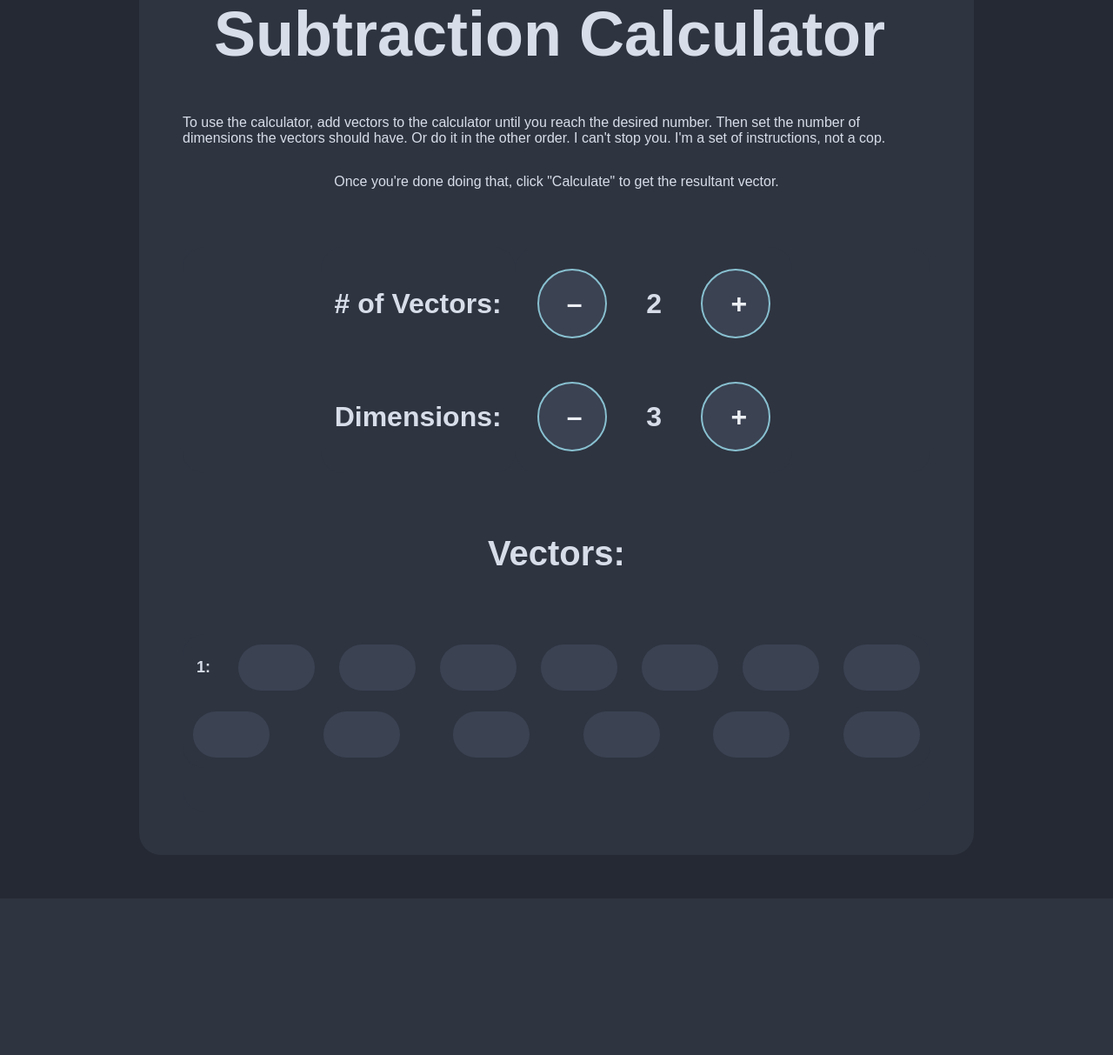
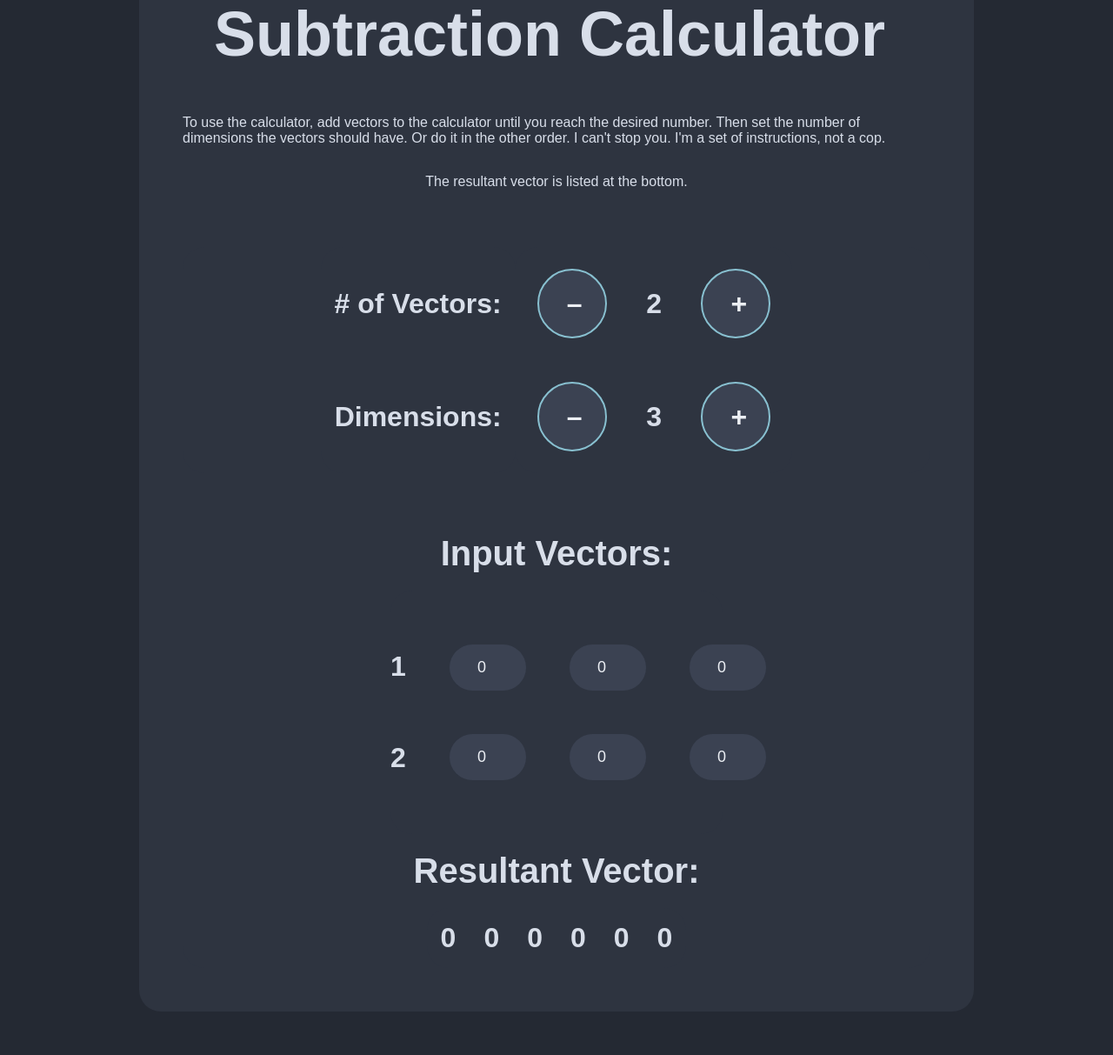
Before and after one commit to BlackHat-Magic/Lukeh.xyz, a Flask app: page /Math/Vector-Calc/Vector-Addition in a window 1280 px wide. Shown: the part 266-1479 px from the top of the page at 87% size. Before the commit the page ends 1299 px from the top, so only its background shows below. Run offline with Flask 2, Linux system fonts and the light colour scheme; some web fonts are replaced.

Commit message:
worked on js for vector addition

```diff
--- a/static/css/main.css
+++ b/static/css/main.css
@@ -161,6 +161,13 @@ footer,footer a {
 
 footer a:hover {
     color: var(--nord-important)
+}
+
+template, template.vertical, template.horizontal {
+    height: 0;
+    padding: 0;
+    border: 0;
+    margin: 0;
 }
 
 /*CONTAINERS */
--- a/static/js/vector-addition.js
+++ b/static/js/vector-addition.js
@@ -1,32 +1,52 @@
 document.addEventListener ('alpine:init', () => {
-    Alpine.data('vecNumber', () => ({
-        value: 2,
+    Alpine.data('main', () => ({
 
-        numsub () {
-            if ( this.value <= 1 ){
+        values: [
+         [0, 0, 0],
+         [0, 0, 0]
+        ],
+
+        vecsub () {
+            if ( Object.keys(this.values).length <= 1 ) {
                 alert("Stop that.");
             } else {
-                this.value --;
+                this.values.pop();
+            }
+        },
+        vecadd () {
+            this.values.push([]);
+            for (let i = 0; i < this.values[0].length; i++) {
+                this.values[this.values.length - 1].push(0);
             }
         },
 
-        numadd () {
-            this.value ++;
+        dimsub () {
+            if ( this.values[0].length <= 1 ) {
+                alert("You think you're funny?");
+            } else {
+                for (let i = 0; i < this.values.length; i++) {
+                    this.values[i].pop();
+                }
+            }
         },
-    }))
-    Alpine.data ('dimensions', () => ({
-        value: 3,
-
-        numsub () {
-            if ( this.value <= 1 ) {
-                alert("You think you're funny?")
-            } else {
-                this.value --;
+        dimadd () {
+            for (let i = 0; i < this.values.length; i++) {
+                this.values[i].push(0);
             }
         },
 
-        numadd () {
-            this.value ++;
+        result () {
+            result = [];
+            for(let i = 0; i < this.values[0].length; i++) {
+                for (let j = 0; j < this.values.length; j++) {
+                    x = 0;
+                    x += this.values[j][i];
+                    result.push(x);
+                    console.log(result);
+                }
+            }
+            return result;
         }
+
     }))
 })
--- a/templates/vector-addition.html
+++ b/templates/vector-addition.html
@@ -27,57 +27,59 @@
 </ul>
 
 <div class="flex">
-	<div class="flex vertical start">
+	<div class="flex vertical start" x-data="main">
 		<h1>Vector Addition and Subtraction Calculator</h1>
 
 		<p>To use the calculator, add vectors to the calculator until you reach the desired number. Then set the number of dimensions the vectors should have. Or do it in the other order. I can't stop you. I'm a set of instructions, not a cop.</p>
-		<p>Once you're done doing that, click "Calculate" to get the resultant vector.</p>
+		<p>The resultant vector is listed at the bottom.</p>
 		<div class="flex horizontal center">
 			<div class="interior flex vertical space-around" style="height: 260px">
 				<h6 class="inline"># of Vectors: </h6>
 				<h6 class="inline">Dimensions: </h6>
 			</div>
 			<div class="interior flex vertical space-around">
-				<div x-data="vecNumber">
-					<button class="inline circle" style="--size: 80px" @click="numsub()">
+				<div>
+					<button class="inline circle" style="--size: 80px" @click="vecsub()">
 						<h6>–</h6>
 					</button>
-					<h6 class="inline" x-text="value"></h6>
-					<button class="inline circle" style="--size: 80px" @click="numadd()">
+					<h6 class="inline" x-text="values.length"></h6>
+					<button class="inline circle" style="--size: 80px" @click="vecadd()">
 						<h6>+</h6>
 					</button>
 				</div>
-				<div x-data="dimensions">
-					<button class="inline circle" style="--size: 80px" @click="numsub()">
+				<div>
+					<button class="inline circle" style="--size: 80px" @click="dimsub()">
 						<h6>–</h6>
 					</button>
-					<h6 class="inline" x-text="value"></h6>
-					<button class="inline circle" style="--size: 80px" @click="numadd()">
+					<h6 class="inline" x-text="values[0].length" id="stupid"></h6>
+					<button class="inline circle" style="--size: 80px" @click="dimadd()">
 						<h6>+</h6>
 					</button>
 				</div>
 			</div>
 		</div>
-		<h5>Vectors: </h5>
-		<div class="flex vertical start">
-			<form class="inline">
-				<div class="interior flex horizontal space-between">
-					<h6 class="inline">1: </h6>
-					<input class="inline" type="text" style="width: 24px">
-					<input class="inline" type="text" style="width: 24px">
-					<input class="inline" type="text" style="width: 24px">
-					<input class="inline" type="text" style="width: 24px">
-					<input class="inline" type="text" style="width: 24px">
-					<input class="inline" type="text" style="width: 24px">
-					<input class="inline" type="text" style="width: 24px">
-					<input class="inline" type="text" style="width: 24px">
-					<input class="inline" type="text" style="width: 24px">
-					<input class="inline" type="text" style="width: 24px">
-					<input class="inline" type="text" style="width: 24px">
-					<input class="inline" type="text" style="width: 24px">
-					<input class="inline" type="text" style="width: 24px">
-				</div>
-			</form>
+		<h5>Input Vectors: </h5>
+		<div class="interior flex horizontal start">
+			<div>
+				<template x-for="(vector, index) in values">
+					<h6 x-text="index + 1" style="margin: 68.5px 0px"></h6>
+				</template>
+			</div>
+			<div>
+				<template x-for="(vector, index) in values">
+					<form class="flex horizontal space-between">
+						<template x-for="(dimension, index2) in values[index]">
+							<input type="text" style="width: 24px; margin: 0px" :value="values[index][index2]">
+						</template>
+					</form>
+				</template>
+			</div>
+		</div>
+		<h5>Resultant Vector: </h5>
+		<div class="interior flex horizontal center" x-data="{ result: result() }">
+			<template x-for="(dimension, index) in result">
+				<h6 x-text="result[index]"></h6>
+			</template>
 		</div>
 	</div>
 </div>
```
